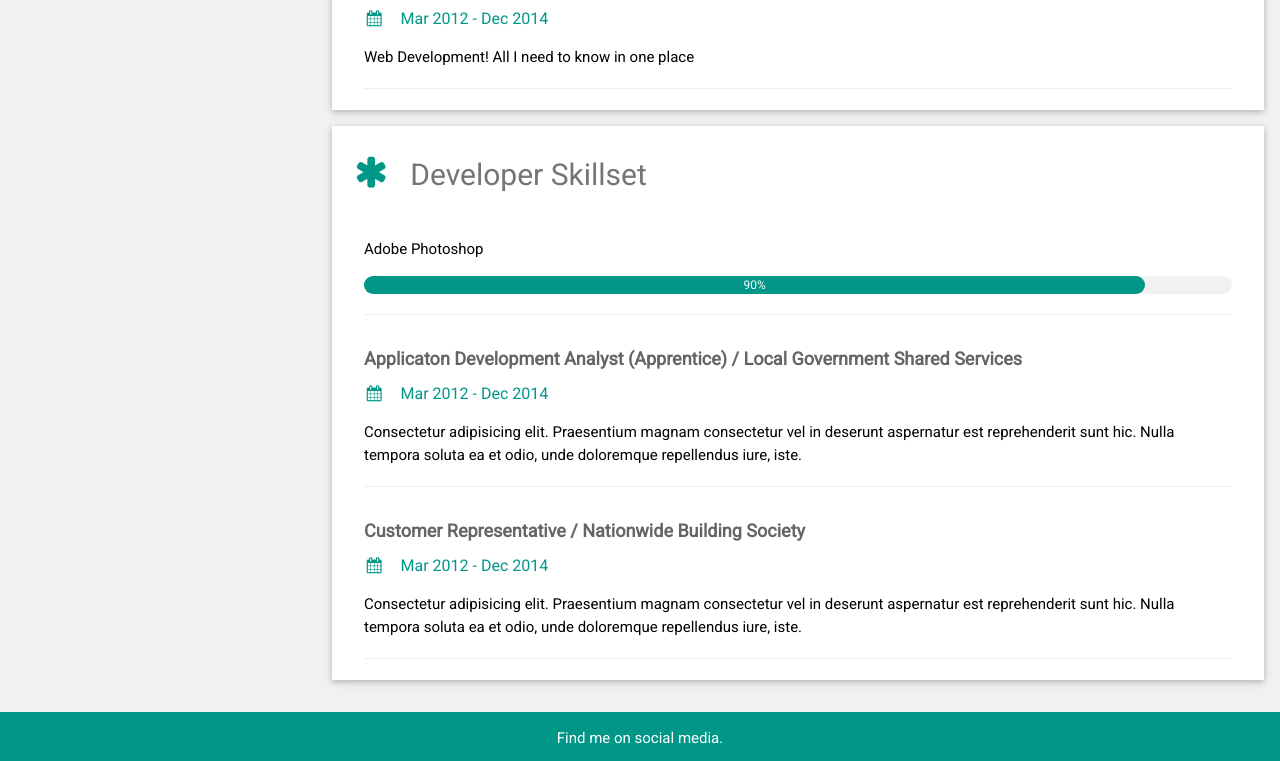
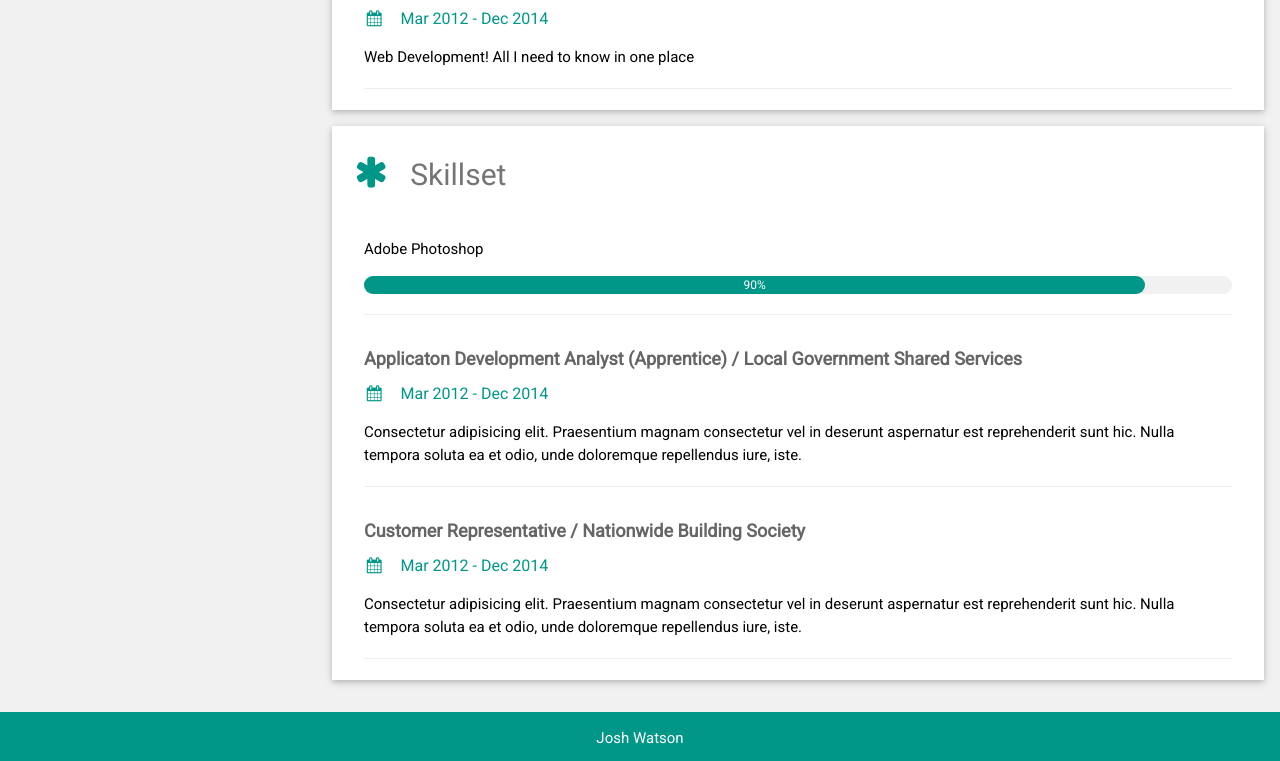
Before and after one commit to Watson6982/josh-watson-site, a website: page views/index.html in a window 1280 px wide. Shown: the part 1002-1763 px from the top of the page. Drawn offline with nearby package versions, Linux system fonts and the light colour scheme; files that its build step writes are made by us from their sources.

Commit message:
updating container colors

```diff
--- a/views/footer.html
+++ b/views/footer.html
@@ -1,5 +1,5 @@
 <footer class="w3-container w3-teal w3-center w3-margin-top">
-        <p>Find me on social media.</p>
+        <p>Josh Watson</p>
         <i class="fa fa-facebook-official w3-hover-opacity w3-xlarge"></i>
         <i class="fa fa-twitter w3-hover-opacity w3-xlarge"></i>
         <i class="fa fa-github w3-hover-opacity w3-xlarge"></i>
--- a/views/profile.html
+++ b/views/profile.html
@@ -2,7 +2,7 @@
     <div class="w3-display-container">
         <img src="/assets/images/avatar.png" style="width:100%;" alt="Avatar">
 
-        <div class="w3-container w3-text-black">
+        <div class="w3-container w3-text-dark-grey">
             <h2>Josh Watson</h2>
             <hr>
         </div>
--- a/views/skillset.html
+++ b/views/skillset.html
@@ -1,5 +1,5 @@
 <div class="w3-container w3-card-2 w3-white w3-margin-bottom"> <!--Career-->
-    <h2 class="w3-text-grey w3-padding-16"><i class="fa fa-asterisk fa-fw w3-margin-right w3-xxlarge w3-text-teal"></i>Developer Skillset</h2>
+    <h2 class="w3-text-grey w3-padding-16"><i class="fa fa-asterisk fa-fw w3-margin-right w3-xxlarge w3-text-teal"></i>Skillset</h2>
     <div class="w3-container"> <!-- LGSS Dev ADA1 -->
         <p>Adobe Photoshop</p>
         <div class="w3-light-grey w3-round-xlarge w3-small">
```
